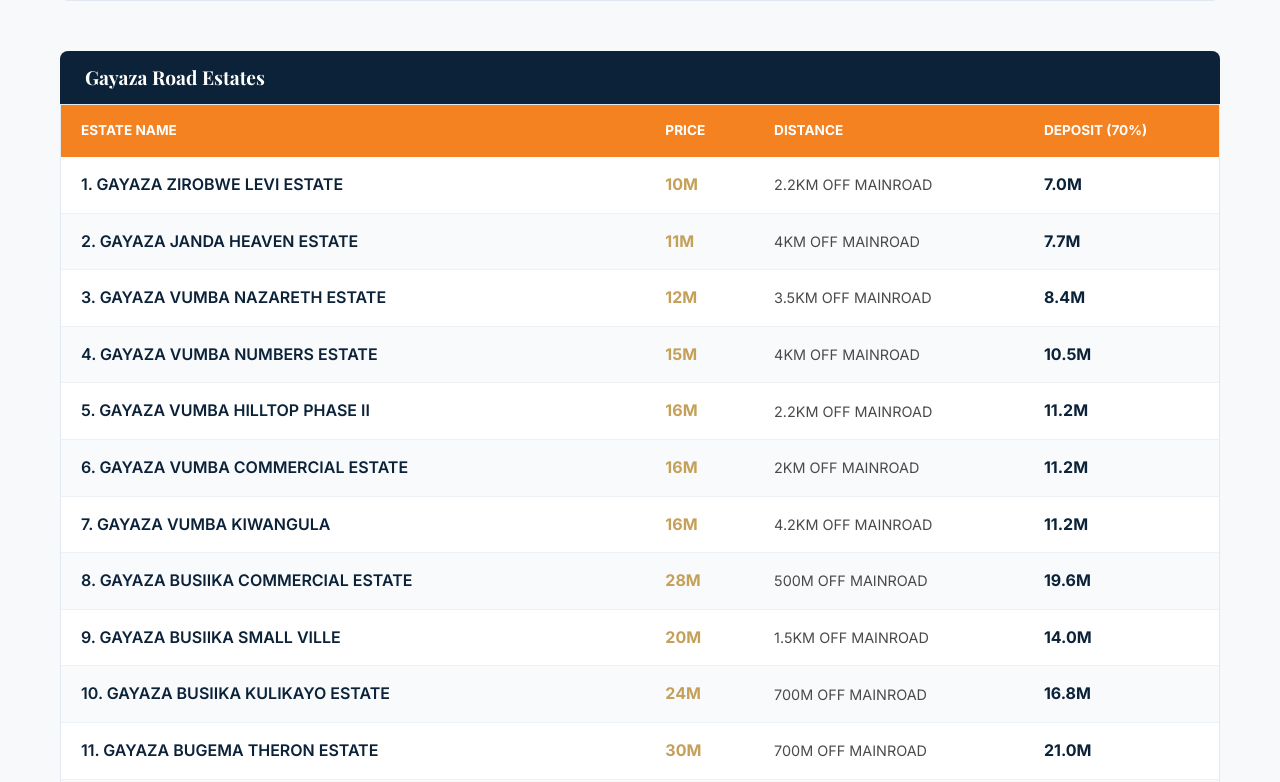
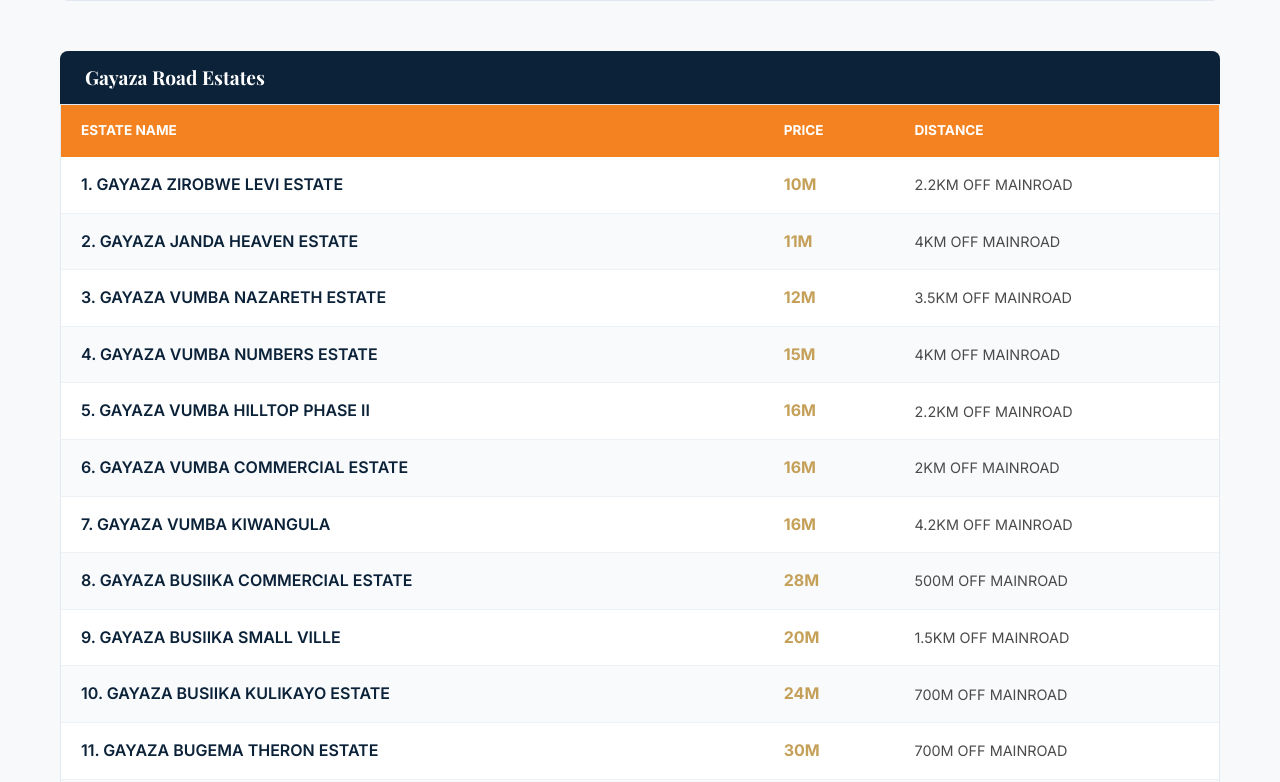
Before and after one commit to conanlevi0-oss/excellent-spirit-prop, a React (Vite) app: page /properties in a window 1280 px wide. Shown: the part 1438-2220 px from the top of the page. Built offline with nearby package versions, Linux system fonts and the light colour scheme.

Commit message:
Show deposit column only for 2026 estates

```diff
--- a/src/pages/Properties.jsx
+++ b/src/pages/Properties.jsx
@@ -94,7 +94,9 @@ const Properties = () => {
                         <th style={{ padding: '15px 20px', fontWeight: '700', textTransform: 'uppercase', fontSize: '0.85rem' }}>Estate Name</th>
                         <th style={{ padding: '15px 20px', fontWeight: '700', textTransform: 'uppercase', fontSize: '0.85rem' }}>Price</th>
                         <th style={{ padding: '15px 20px', fontWeight: '700', textTransform: 'uppercase', fontSize: '0.85rem' }}>Distance</th>
-                        <th style={{ padding: '15px 20px', fontWeight: '700', textTransform: 'uppercase', fontSize: '0.85rem' }}>Deposit (70%)</th>
+                        {road === "Excellent Spirit Stock as of 2026" && (
+                          <th style={{ padding: '15px 20px', fontWeight: '700', textTransform: 'uppercase', fontSize: '0.85rem' }}>Deposit (70%)</th>
+                        )}
                       </tr>
                     </thead>
                     <tbody>
@@ -117,7 +119,9 @@ const Properties = () => {
                             <td style={{ padding: '15px 20px', color: 'var(--primary-blue)', fontWeight: '600' }}>{i + 1}. {estate.name.toUpperCase()}</td>
                             <td style={{ padding: '15px 20px', color: 'var(--accent-gold)', fontWeight: '700' }}>{estate.price.toUpperCase()}</td>
                             <td style={{ padding: '15px 20px', fontSize: '0.9rem', color: 'var(--text-light)' }}>{estate.distance.toUpperCase()}</td>
-                            <td style={{ padding: '15px 20px', color: 'var(--primary-blue)', fontWeight: '700' }}>{calculateDeposit(estate.price).toUpperCase()}</td>
+                            {road === "Excellent Spirit Stock as of 2026" && (
+                              <td style={{ padding: '15px 20px', color: 'var(--primary-blue)', fontWeight: '700' }}>{calculateDeposit(estate.price).toUpperCase()}</td>
+                            )}
                           </tr>
                         );
                       })}
```
